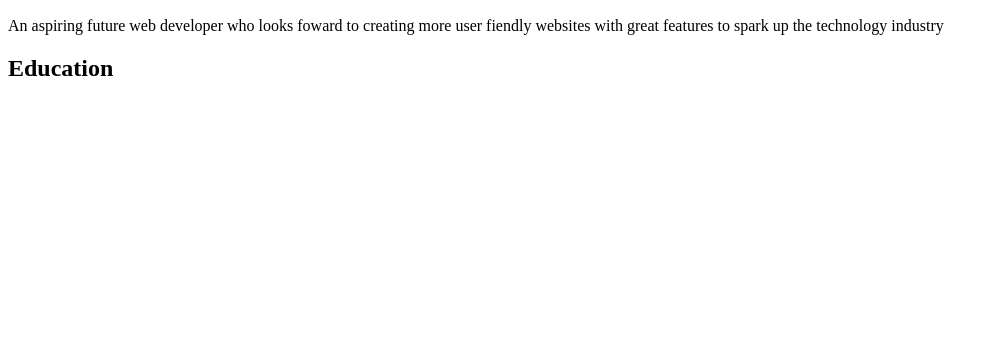
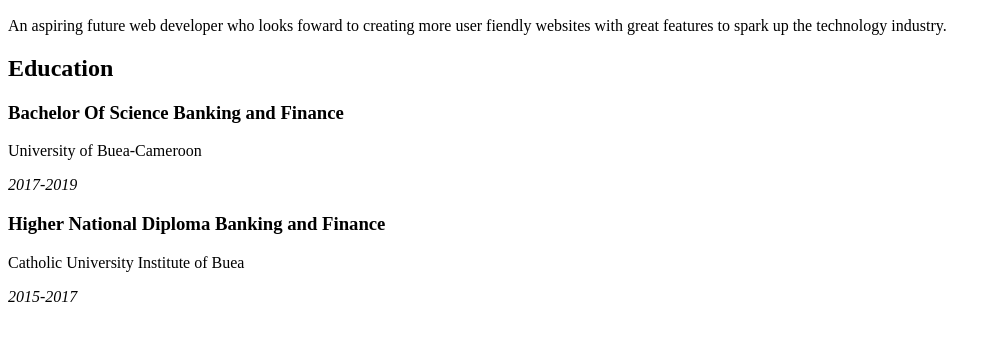
Before and after one commit to Ottobende/Webdev_Project-1, a plain HTML site: page index.html in a window 1280 px wide. Shown: the part 180-520 px from the top of the page, without its empty margins (0-1001 px from the left). Drawn offline with Linux system fonts and the light colour scheme.

Commit message:
update on Education

```diff
--- a/index.html
+++ b/index.html
@@ -13,9 +13,16 @@
   <h1>My Resume</h1>
   <section>
     <h2>Summary</h2>
-    <p>An aspiring future web developer who looks foward to creating more user fiendly websites with great features to spark up the technology industry</p>
+    <p>An aspiring future web developer who looks foward to creating more user fiendly websites with great features to spark up the technology industry.</p>
   </section>
   <section>
     <h2>Education</h2>
+    <h3>Bachelor Of Science Banking and Finance</h3>
+    <p>University of Buea-Cameroon</p>
+    <p><i>2017-2019</i></p>
+    <h3>Higher National Diploma Banking and Finance</h3>
+    <p>Catholic University Institute of Buea</p>
+    <p><i>2015-2017</i></p>
+  </section>
 </body>
 </html>
```
